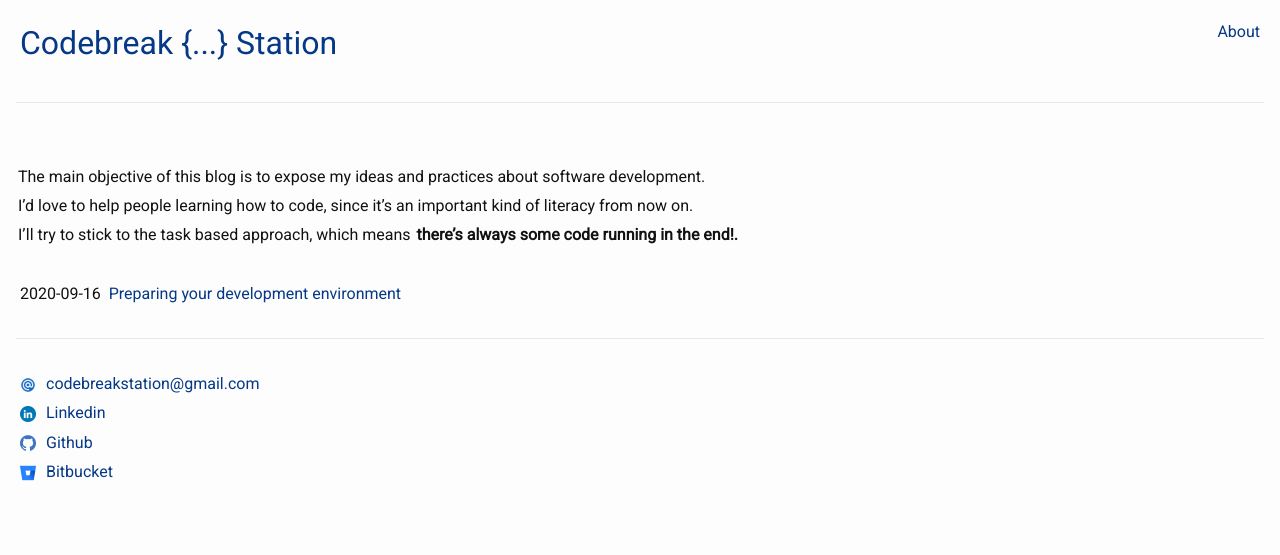
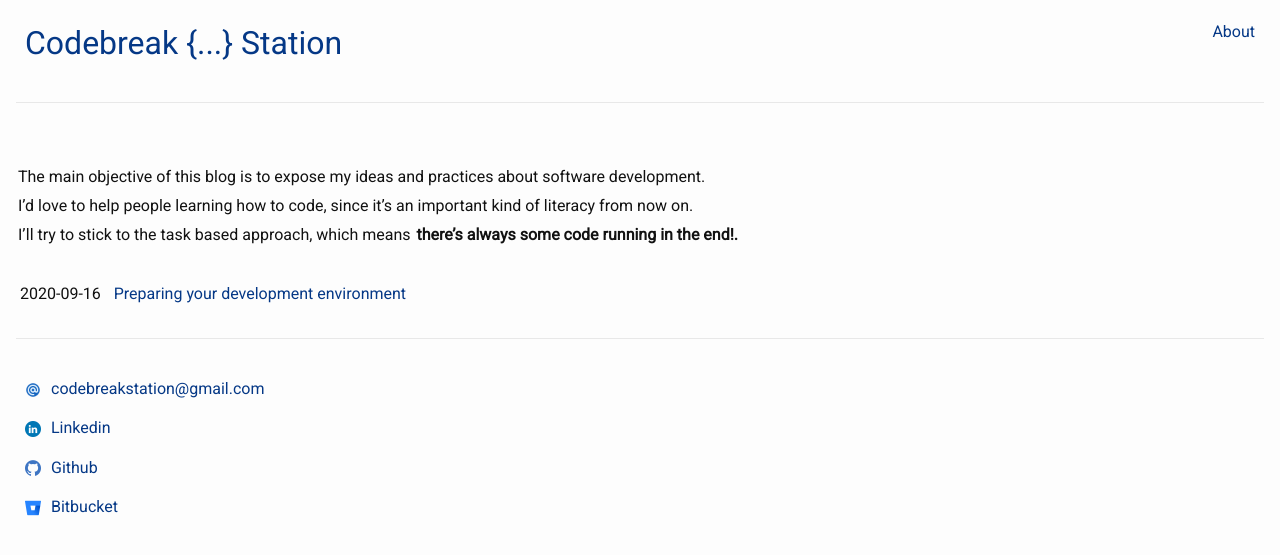
Before and after one commit to xrodrigo1982x/xrodrigo1982x.github.io, a Jekyll site: the page built from index.md, in a window 1280 px wide. Shown: the top 555 px of the page. Built offline with Jekyll 4.4.1, drawn with Linux system fonts in a browser that asks for light colours.

Commit message:
performance

```diff
--- a/_includes/footer.html
+++ b/_includes/footer.html
@@ -4,7 +4,7 @@
     {%- for contact in site.footer.contact -%}
     {%- assign contact_icon_path = "/assets/img/icons/" | append: contact.name | downcase | append: ".png" |
     absolute_url -%}
-    <a href="{{ contact.link }}" style="display: block">
+    <a href="{{ contact.link }}" style="display: block;">
         <img width="16" height="16" src="{{ contact_icon_path }}" alt="{{ contact.name | downcase }}"/>
         {%- if contact.value and contact.value != "" and contact.value != nil -%}
         {{ contact.value }}
--- a/_sass/_base.scss
+++ b/_sass/_base.scss
@@ -25,9 +25,12 @@ a {
   text-decoration: none;
   color: $brand-color;
 
+  padding: 5px;
+
   &:hover {
     color: $brand-color;
     text-decoration: underline;
+    background-color: $grey-color-light;
   }
 
   &:visited {
```
